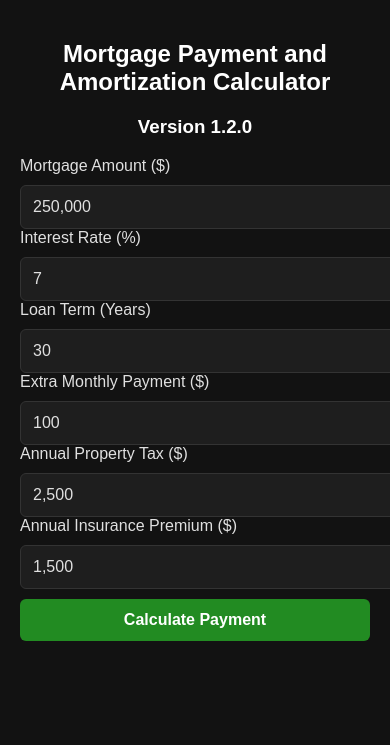
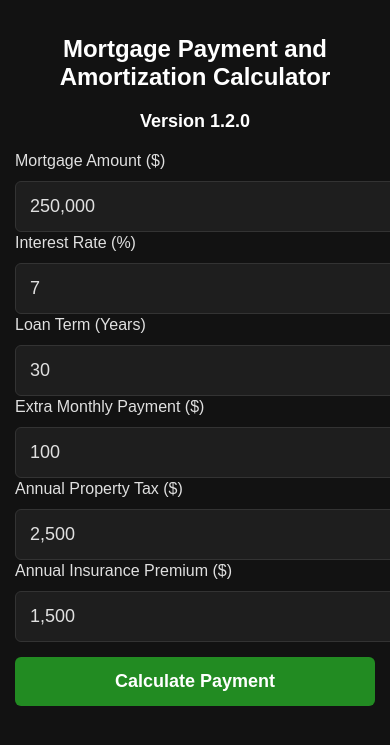
Before and after one commit to DaneJ081/Mortgage-Payoff-Calc, a Flask app: page / in a window 390 px wide; the page is wider, and only the part inside the window is pictured. Shown: the top 745 px of that part. Run offline with Flask 3, Linux system fonts and the light colour scheme.

Commit message:
Modified scaling for mobile devices

```diff
--- a/templates/index.html
+++ b/templates/index.html
@@ -3,6 +3,7 @@
 <head>
     <title>Mortgage Calculator</title>
     <link rel="icon" type="image/png" href="{{ url_for('static', filename='mortgage_icon.png') }}">
+    <meta name="viewport" content="width=device-width, initial-scale=1.0">
     <style>
     body {
         font-family: Arial, sans-serif;
@@ -61,6 +62,33 @@
         border: 1px solid #333;
         border-radius: 6px;
     }
+    @media (max-width: 600px) {
+    body {
+        padding: 15px;
+        font-size: 18px;
+    }
+
+    h2 {
+        font-size: 24px;
+    }
+
+    h3 {
+        font-size: 18px;
+    }
+
+    label {
+        font-size: 16px;
+    }
+
+    input, button {
+        font-size: 18px;
+        padding: 14px;
+    }
+
+    button {
+        margin-top: 15px;
+    }
+}
 </style>
 
 </head>
@@ -71,22 +99,22 @@
 
 <form method="POST" onsubmit ="stripCommas(this)">
     <label>Mortgage Amount ($)</label>
-    <input type="text" name="loan" value="{{ request.form.get('loan', '250000') }}" oninput="formatNumberLive(this)" data-format="number">
+    <input type="text" name="loan" value="{{ request.form.get('loan', '250000') }}" oninput="formatNumberLive(this)" data-format="number"  inputmode="numeric" pattern="[0-9,]*">
 
     <label>Interest Rate (%)</label>
-    <input type="text" name="rate" value="{{ request.form.get('rate', '7') }}" >
+    <input type="text" name="rate" value="{{ request.form.get('rate', '7') }}" inputmode="decimal" pattern="[0-9.]*">
 
     <label>Loan Term (Years)</label>
-    <input type="text" name="term" value="{{ request.form.get('term', '30') }}">
+    <input type="text" name="term" value="{{ request.form.get('term', '30') }}" inputmode="numeric" pattern="[0-9,]*">
 
     <label>Extra Monthly Payment ($)</label>
-    <input type="text" name="extra" value="{{ request.form.get('extra', '100') }}" oninput="formatNumberLive(this)" data-format="number">
+    <input type="text" name="extra" value="{{ request.form.get('extra', '100') }}" oninput="formatNumberLive(this)" data-format="number" inputmode="numeric" pattern="[0-9,]*">
 
     <label>Annual Property Tax ($)</label>
-    <input type="text" name="tax" value="{{ request.form.get('tax', '2500') }}" oninput="formatNumberLive(this)" data-format="number">
+    <input type="text" name="tax" value="{{ request.form.get('tax', '2500') }}" oninput="formatNumberLive(this)" data-format="number" inputmode="numeric" pattern="[0-9,]*">
 
     <label>Annual Insurance Premium ($)</label>
-    <input type="text" name="insurance" value="{{ request.form.get('insurance', '1500') }}" oninput="formatNumberLive(this)" data-format="number">
+    <input type="text" name="insurance" value="{{ request.form.get('insurance', '1500') }}" oninput="formatNumberLive(this)" data-format="number" inputmode="numeric" pattern="[0-9,]*">
 
     <button type="submit">Calculate Payment</button>
 </form>
```
